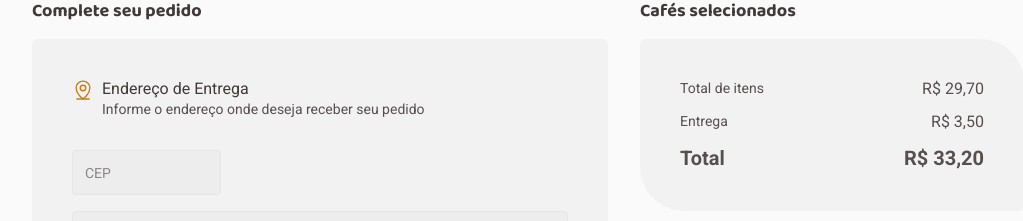
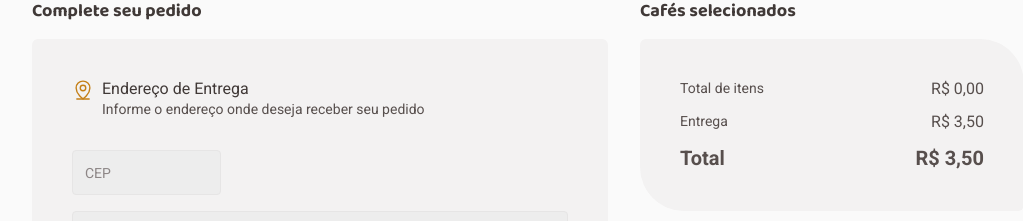
Before and after one commit to larissapissurno/coffee-delivery-react, a React (Vite) app: page /checkout in a window 1280 px wide. Shown: the part 148-369 px from the top of the page, without its empty margins (128-1151 px from the left). Built offline with nearby package versions, Linux system fonts and the light colour scheme.

Commit message:
fix: selected coffees UI adjustment

```diff
--- a/src/pages/Checkout/components/SelectedCoffees/index.tsx
+++ b/src/pages/Checkout/components/SelectedCoffees/index.tsx
@@ -1,4 +1,5 @@
 import {
+  RemoveCoffeeButton,
   SelectedCoffee,
   SelectedCoffeeDescription,
   SelectedCoffeesTotals,
@@ -12,6 +13,10 @@ import { formattedCurrency } from 'src/_shared/utils/utils'
 
 export function SelectedCoffees() {
   const { items } = useShoppingCart()
+
+  const deliveryFee = 3.5
+  const totalItemsValue = items.reduce((acc, item) => acc + item.price, 0)
+  const totalValue = totalItemsValue + deliveryFee
 
   return (
     <SelectedCoffeesWrapper>
@@ -28,9 +33,9 @@ export function SelectedCoffees() {
                   quantity={item.quantity}
                   onValueChange={() => true}
                 ></SelectQuantity>
-                <button type="button">
+                <RemoveCoffeeButton type="button">
                   <Trash size={16} /> Remover
-                </button>
+                </RemoveCoffeeButton>
               </div>
             </SelectedCoffeeDescription>
           </div>
@@ -43,19 +48,19 @@ export function SelectedCoffees() {
         <div>
           <TextRegularS>Total de itens</TextRegularS>
 
-          <TextRegularM>R$ 29,70</TextRegularM>
+          <TextRegularM>{formattedCurrency(totalItemsValue)}</TextRegularM>
         </div>
 
         <div>
           <TextRegularS>Entrega</TextRegularS>
 
-          <TextRegularM>R$ 3,50</TextRegularM>
+          <TextRegularM>{formattedCurrency(deliveryFee)}</TextRegularM>
         </div>
 
         <div>
           <TextRegularL bold>Total</TextRegularL>
 
-          <TextRegularL bold>R$ 33,20</TextRegularL>
+          <TextRegularL bold>{formattedCurrency(totalValue)}</TextRegularL>
         </div>
       </SelectedCoffeesTotals>
     </SelectedCoffeesWrapper>
--- a/src/pages/Checkout/components/SelectedCoffees/styles.ts
+++ b/src/pages/Checkout/components/SelectedCoffees/styles.ts
@@ -35,12 +35,18 @@ export const SelectedCoffeeDescription = styled.div`
   display: flex;
   flex-direction: column;
 
+  p {
+    margin-bottom: 0.5rem;
+  }
+
   div {
     display: flex;
     gap: 0.5rem;
+    height: 2rem;
   }
+`
 
-  button {
+export const RemoveCoffeeButton = styled.button`
   border: none;
   cursor: pointer;
   border-radius: 6px;
@@ -59,9 +65,8 @@ export const SelectedCoffeeDescription = styled.div`
   svg {
     color: ${(props) => props.theme['accent-500']};
   }
-  }
 
-  button:hover {
+  &:hover {
     background-color: ${(props) => props.theme['base-hover']};
   }
 `
```
Lines whose indentation alone changed are shown as unchanged.
